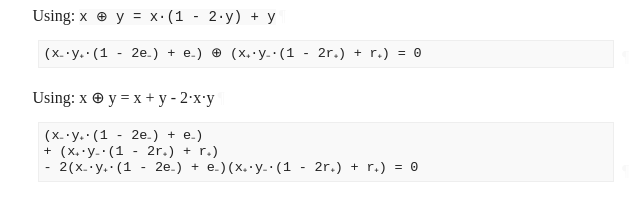
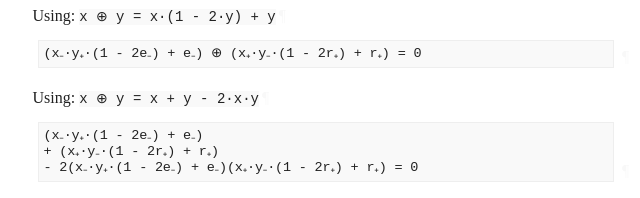
Before and after one commit to private-attribution/i-d, a plain HTML site: page draft-savage-ppm-3phm-mpc.html in a window 1280 px wide. Shown: the part 8715-8913 px from the top of the page, 92-732 px from the left. Drawn offline with Linux system fonts and the light colour scheme; a web font is replaced by a local one.

Commit message:
Script updating gh-pages from 0d1d3d3. [ci skip]

```diff
--- a/draft-savage-ppm-3phm-mpc.html
+++ b/draft-savage-ppm-3phm-mpc.html
@@ -1931,7 +1931,7 @@ e₋ = x₋·y₋ ⊕ z₋ ⊕ r₋
 (x₋·y₊·(1 - 2e₋) + e₋) ⊕ (x₊·y₋·(1 - 2r₊) + r₊) = 0
 </pre><a href="#section-4.6-11" class="pilcrow">¶</a>
 </div>
-<p id="section-4.6-12">Using: x ⊕ y = x + y - 2·x·y<a href="#section-4.6-12" class="pilcrow">¶</a></p>
+<p id="section-4.6-12">Using: <code>x ⊕ y = x + y - 2·x·y</code><a href="#section-4.6-12" class="pilcrow">¶</a></p>
 <div class="lang-pseudocode sourcecode" id="section-4.6-13">
 <pre>
 (x₋·y₊·(1 - 2e₋) + e₋)
```
